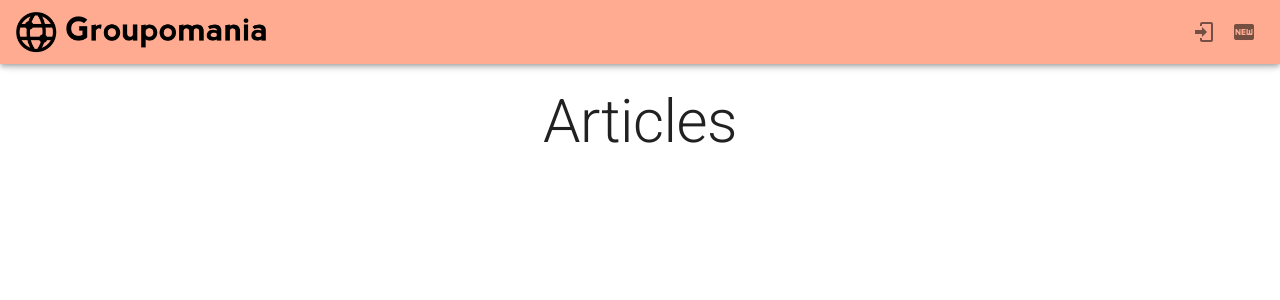
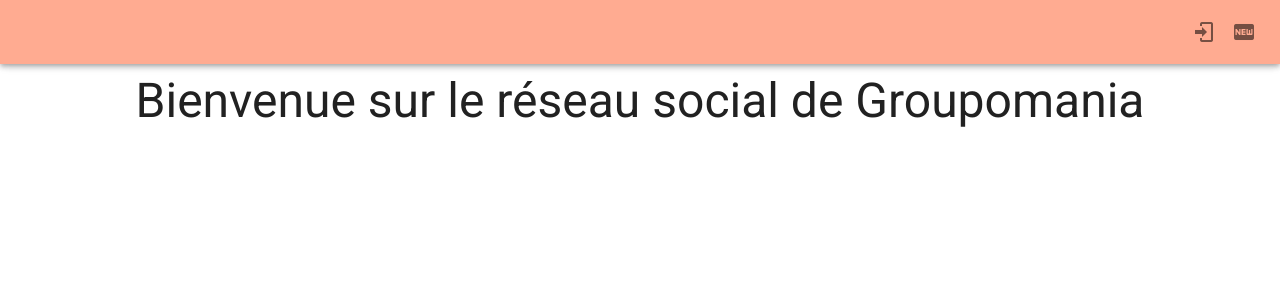
Before and after one commit to AxelCOCHELIN/P7-Groupomania, a Vue app in the folder frontend/: page / in a window 1280 px wide. Shown: the top 300 px of the page. Built offline with nearby package versions, Linux system fonts and the light colour scheme.

Commit message:
new home page

```diff
--- a/frontend/src/router/index.js
+++ b/frontend/src/router/index.js
@@ -3,6 +3,7 @@
 import Home from "../views/Home.vue";
 import Login from "../views/Login.vue";
 import Registration from "../views/Registration.vue";
+import Feed from "../views/Feed.vue";
 import AdminPage from "../views/AdminPage.vue";
 import AdminUsers from "../views/AdminUsers.vue";
 import ArticleAlone from "../views/ArticleAlone.vue";
@@ -14,6 +15,11 @@
     path: "/",
     name: "Home",
     component: Home,
+  },
+  {
+    path: "/feed",
+    name: "Feed",
+    component: Feed,
   },
   {
     path: "/login",
--- /dev/null
+++ b/frontend/src/views/Feed.vue
@@ -0,0 +1,34 @@
+<template>
+  <v-container class="home">
+    <h1 class="display-3 ma-4 d-flex justify-center">Articles</h1>
+    <v-card
+      outlined
+      hover
+      class="ma-4"
+      v-for="article in articles"
+      :key="article.title"
+      :to="{ name: 'one-article', params: { id: article.id } }"
+    >
+      <v-card-title>
+        <h3>{{ article.title }}</h3>
+      </v-card-title>
+      <v-card-text>
+        {{ article.content }}
+      </v-card-text>
+    </v-card>
+  </v-container>
+</template>
+
+<script>
+// @ is an alias to /src
+
+export default {
+  name: "Feed",
+  components: {},
+  computed: {
+    articles() {
+      return this.$store.state.articles;
+    },
+  },
+};
+</script>
--- a/frontend/src/views/Home.vue
+++ b/frontend/src/views/Home.vue
@@ -1,34 +1,12 @@
 <template>
-  <v-container class="home">
-    <h1 class="display-3 ma-4 d-flex justify-center">Articles</h1>
-    <v-card
-      outlined
-      hover
-      class="ma-4"
-      v-for="article in articles"
-      :key="article.title"
-      :to="{ name: 'one-article', params: { id: article.id } }"
-    >
-      <v-card-title>
-        <h3>{{ article.title }}</h3>
-      </v-card-title>
-      <v-card-text>
-        {{ article.content }}
-      </v-card-text>
-    </v-card>
+  <v-container>
+    <h1 class="text-center display-2">
+      Bienvenue sur le réseau social de Groupomania
+    </h1>
+    <v-img d-flex src="../assets/icon-above-font.png"></v-img>
   </v-container>
 </template>
 
 <script>
-// @ is an alias to /src
-
-export default {
-  name: "Home",
-  components: {},
-  computed: {
-    articles() {
-      return this.$store.state.articles;
-    },
-  },
-};
+export default {};
 </script>
```
